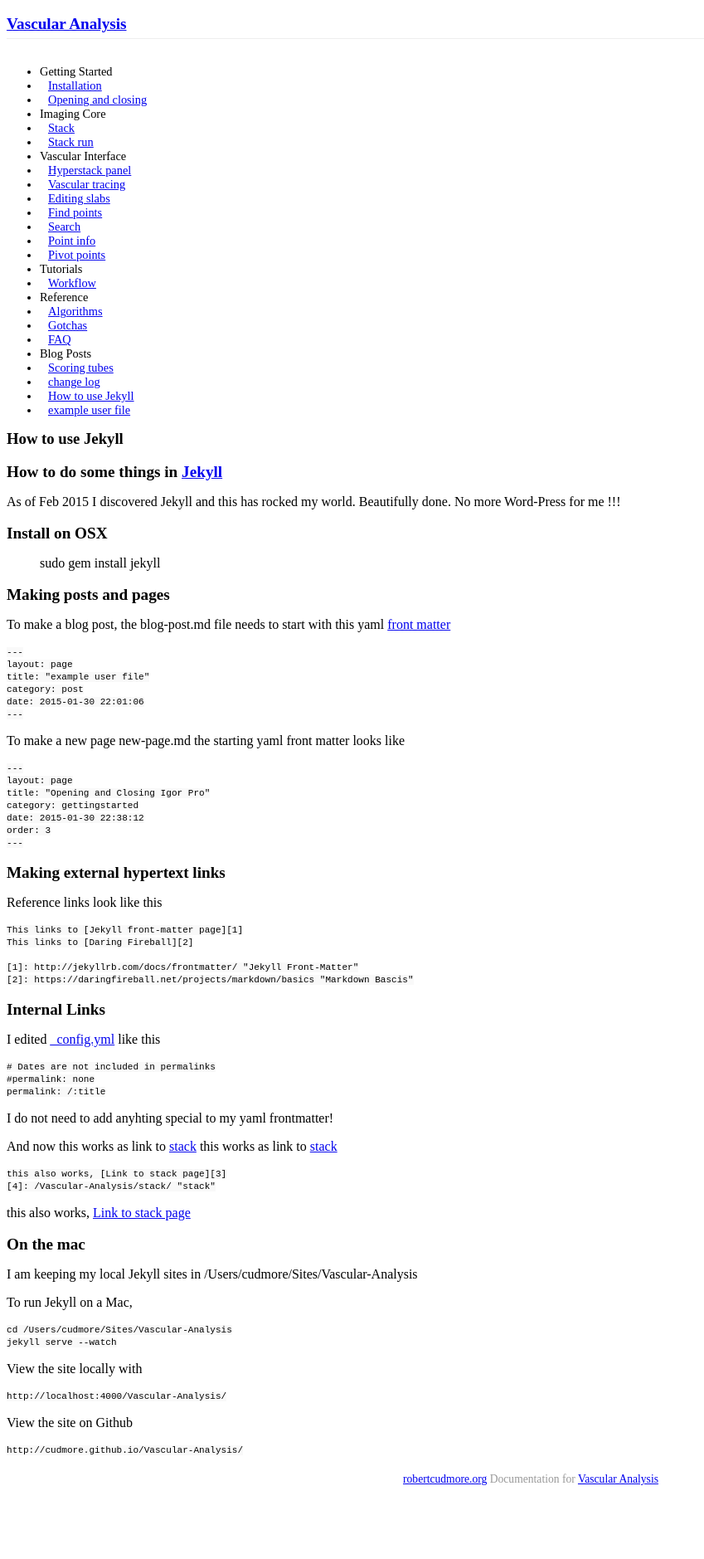
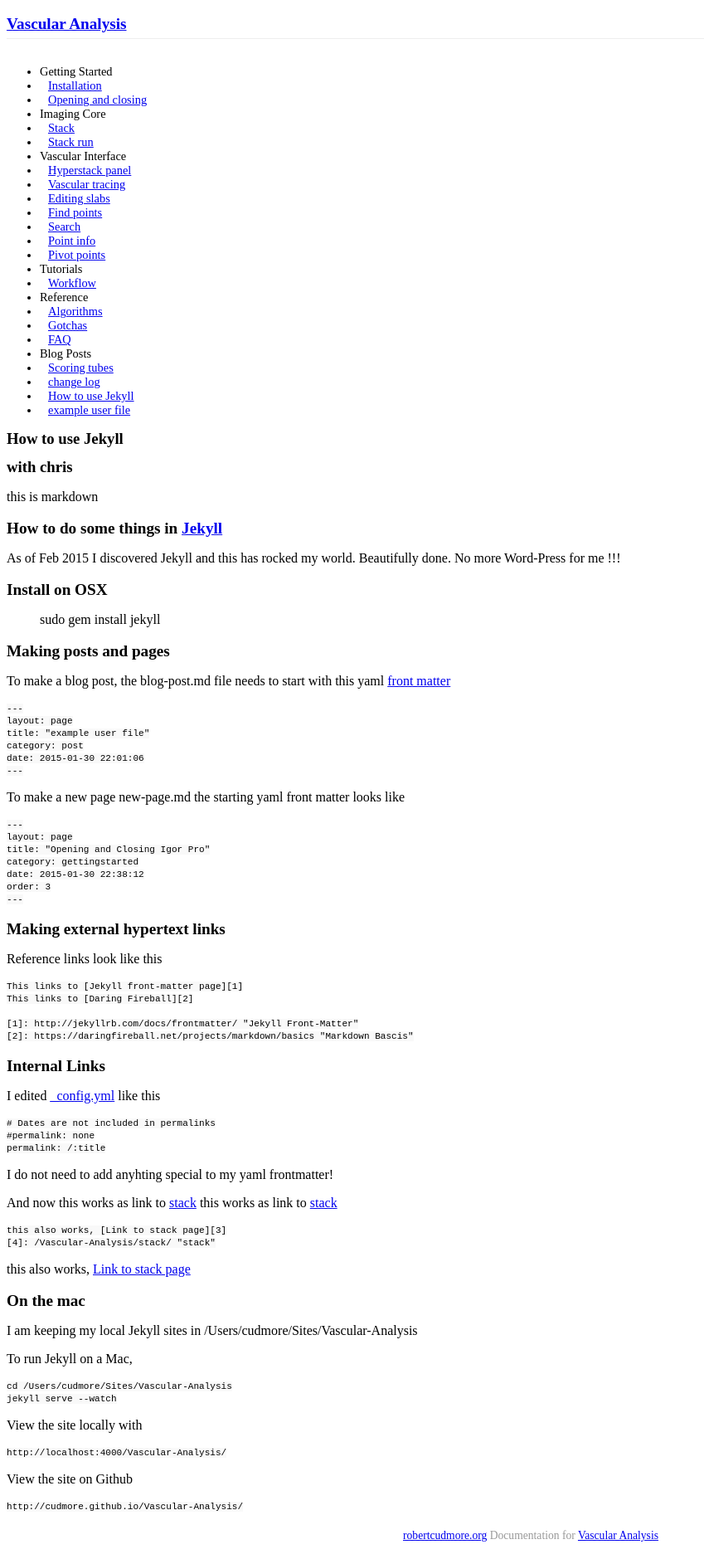
Before and after one commit to cudmore/Vascular-Analysis, a Jekyll site: the page built from _posts/2015-01-30-how-to-use-jekyll.md, in a window 1280 px wide. Shown: the whole page at 83% size, without its empty margins (0-849 px from the left). Built offline with Jekyll 4.4.1, drawn with Linux system fonts in a browser that asks for light colours; a style sheet for code colours, icons or effects is not loaded; before the commit the page ends 1811 px from its top, so only the background shows below that.

Commit message:
Update 2015-01-30-how-to-use-jekyll.md

```diff
--- a/_posts/2015-01-30-how-to-use-jekyll.md
+++ b/_posts/2015-01-30-how-to-use-jekyll.md
@@ -4,6 +4,9 @@ title: "How to use Jekyll"
 category: post
 date: 2015-01-30 22:01:06
 ---
+###with chris
+
+this is markdown
 
 ####How to do some things in [Jekyll][2]
 
```
